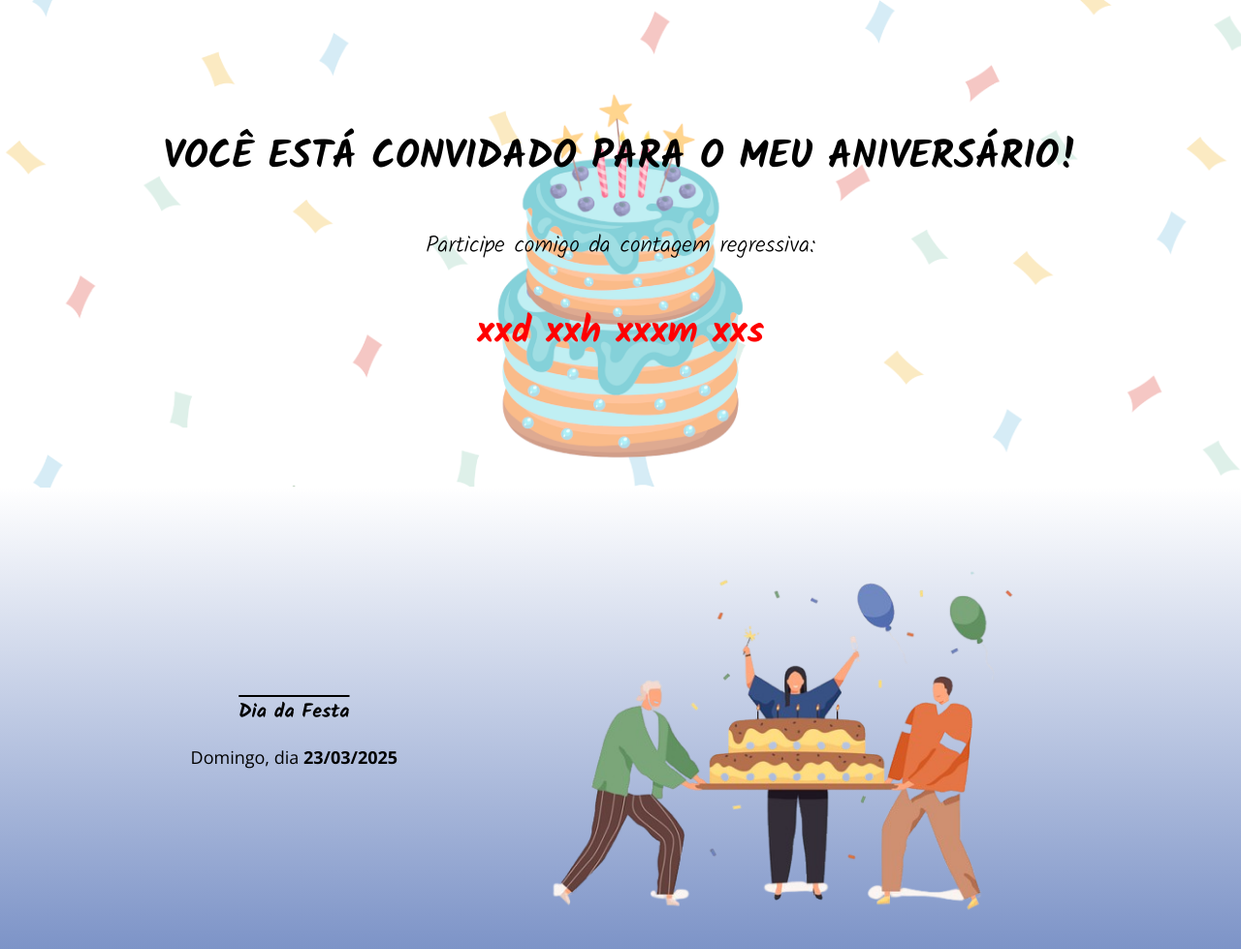
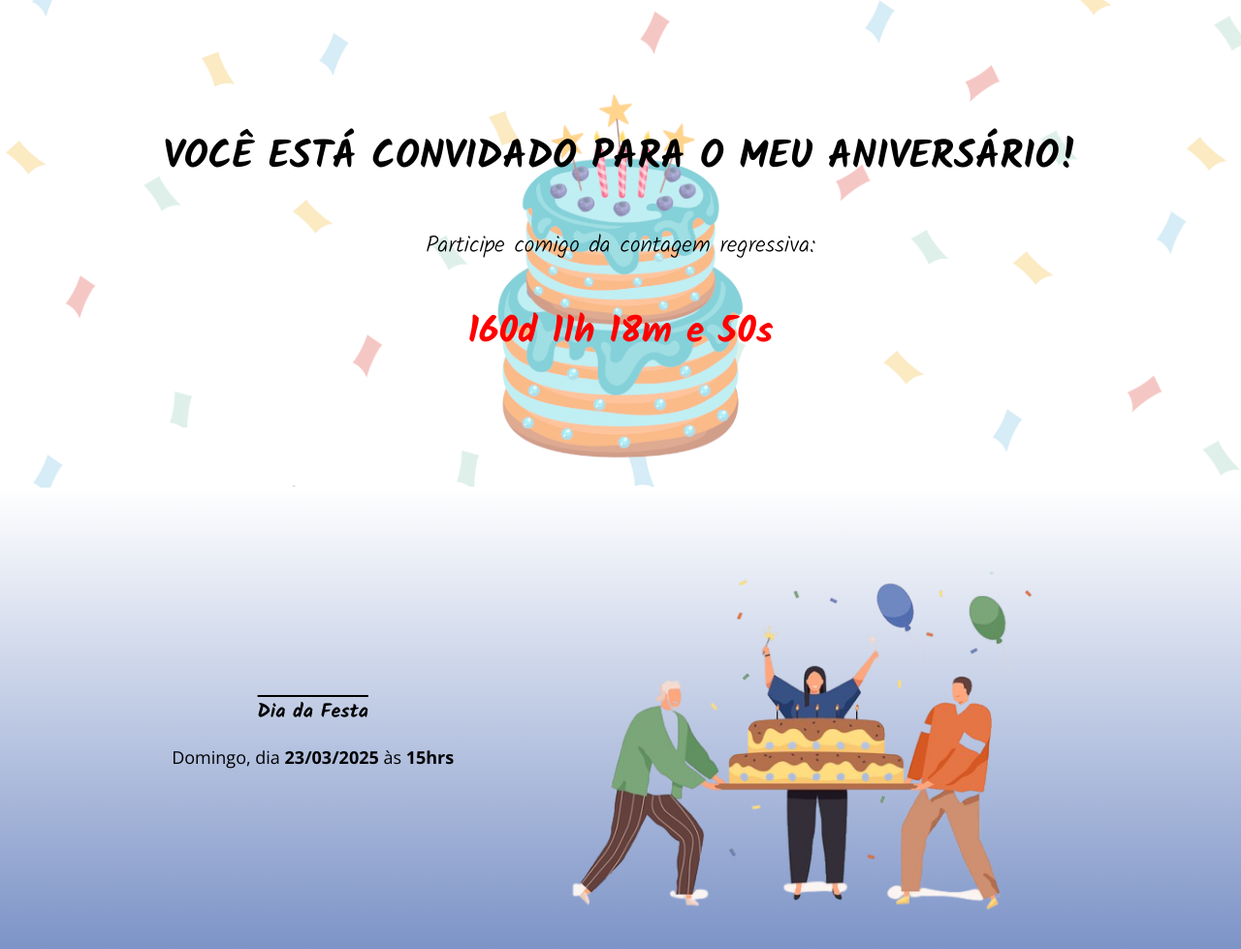
Before and after one commit to lisamignot/birthday_parcel, a website built with Parcel: page src/index.html in a window 1280 px wide. Shown: the top 979 px of the page at 97% size. Built offline with nearby package versions, Linux system fonts and the light colour scheme.

Commit message:
construção javascript

```diff
--- a/src/index.html
+++ b/src/index.html
@@ -16,8 +16,9 @@
     <header class="hero">
         <div class="container">
             <p class="hero__title">Você está convidado para o meu aniversário!</p>
-            <p class="hero__text">Participe comigo da contagem regressiva:<br>
-                <span id="contador">xxd xxh xxxm xxs</span></p>
+            <p class="hero__text">
+                Participe comigo da contagem regressiva: <span id="contador"></span>
+            </p>
         </div>
     </header>
     <section class="infos infos--day">
@@ -25,7 +26,7 @@
             <!--DIA-->
             <div class="infos__details">
                 <h2 class="infos__details__title">Dia da Festa</h2>
-                <p class="infos__details__text">Domingo, dia <b>23/03/2025</b></p>
+                <p class="infos__details__text">Domingo, dia <b>23/03/2025</b> às <b>15hrs</b></p>
             </div>
             <img class="infos__image" src="images/image_1.png" alt="ilustração de três personagens e um bolo de aniversário">
         </div>
@@ -50,7 +51,7 @@
             <img class="confirmation__image" src="images/image_3.png" alt="ilustração com cinco personagens e um cachorro comtemática de aniversário">
             <div class="confirmation__content">
                 <p class="confirmation__content__text">
-                    <b>Espero ver você lá para compartilhar momentos especiais e muita diversão!</b>
+                    <b>Espero você para compartilhar momentos especiais e muita diversão!</b>
                 </p>
                 <button class="confirmation__content__button">Confirme sua presença!</button>
             </div>
--- a/src/scripts/main.js
+++ b/src/scripts/main.js
@@ -1 +1,22 @@
 AOS.init();
+
+const dataDoAniversario = new Date("Mar 23, 2025 15:00:00");
+const timeStampDoAniversario = dataDoAniversario.getTime();
+
+const contagemRegressiva = setInterval(function() {
+    const agora = new Date();
+    const timeStampAtualizado = agora.getTime();
+
+    const tempoAteOAniversario = timeStampDoAniversario - timeStampAtualizado;
+
+    const diaEmMs = 1000 * 60 * 60 *24;
+    const horaEmMs = 1000 * 60 * 60;
+    const minutoEmMs = 1000 * 60;
+
+    const diasAteOAniversario = Math.floor(tempoAteOAniversario / diaEmMs);
+    const horasAteOAniversario = Math.floor(tempoAteOAniversario % diaEmMs / horaEmMs);
+    const minutosAteOAniversario = Math.floor(tempoAteOAniversario % horaEmMs / minutoEmMs);
+    const segundosAteOAniversario = Math.floor(tempoAteOAniversario % minutoEmMs / 1000);
+
+    document.getElementById('contador').innerHTML = `${diasAteOAniversario}d ${horasAteOAniversario}h ${minutosAteOAniversario}m e ${segundosAteOAniversario}s`;
+}, 1000);
```
